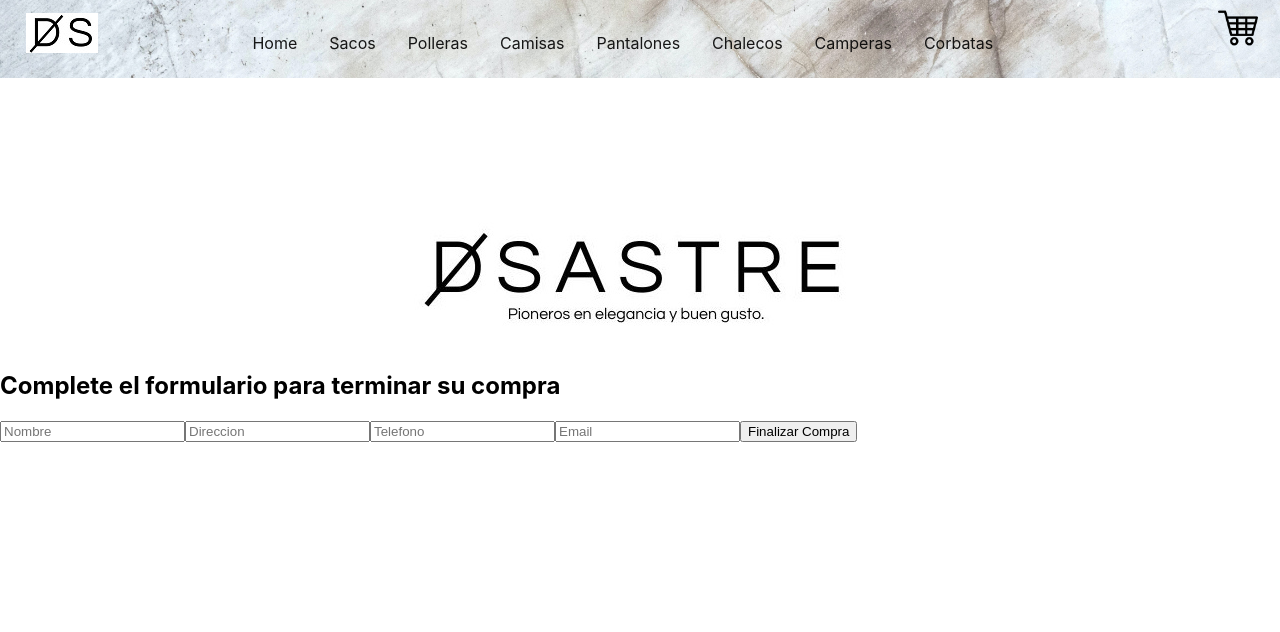
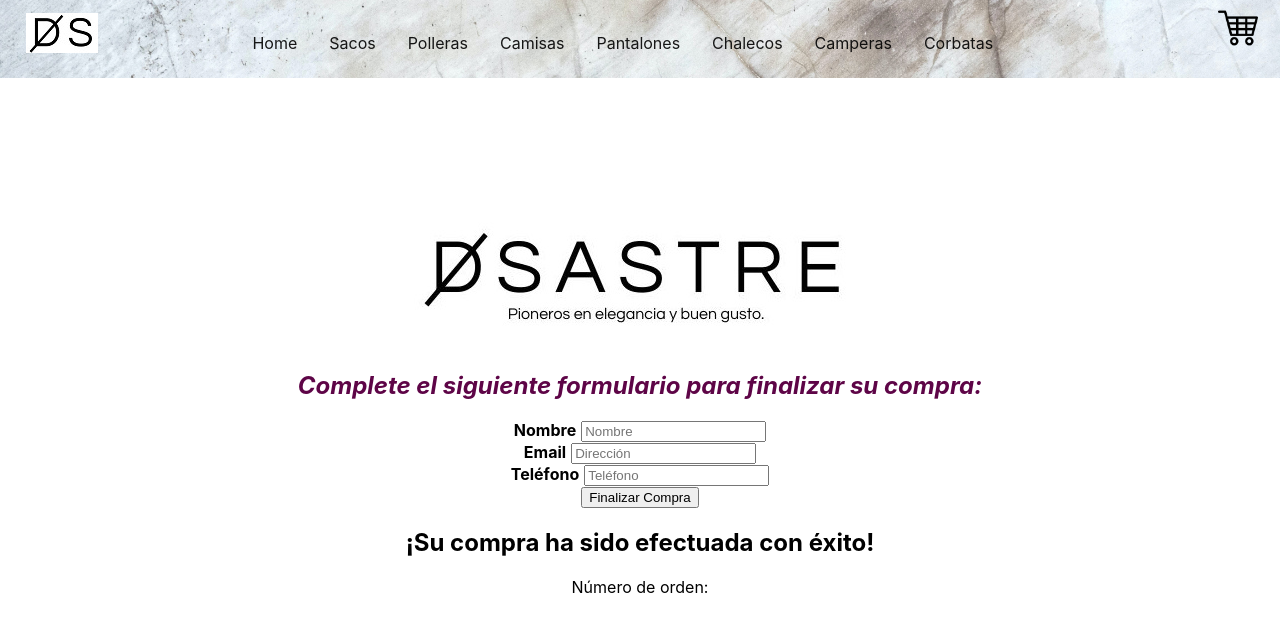
Before and after one commit to eugeperonace/projectReactDsastre, a React (Create React App) app: page /checkout in a window 1280 px wide. Shown: the top 632 px of the page. Built offline with nearby package versions, Linux system fonts and the light colour scheme.

Commit message:
Formulario

```diff
--- a/src/Components/Cart/Cart.js
+++ b/src/Components/Cart/Cart.js
@@ -19,12 +19,10 @@ const Cart = () => {
     return(
         <>
             {cart.map(product => <ItemCart key={product.id} product={product}/>)}
-            <p>
-                Total: {totalPrice()};
-            </p>
-            <div>
-                <Link to='/checkout' className="">Finalizar compra</Link>
-            </div>
+            <center>
+                <p>Total: {totalPrice()};</p>
+                <Link to='/checkout' className="checkOut">Finalizar compra</Link>
+            </center>
 
         </>
     )
--- a/src/Components/Checkout/checkout.js
+++ b/src/Components/Checkout/checkout.js
@@ -1,63 +1,63 @@
-import { addDoc, collection, serverTimestamp } from 'firebase/firestore'
-import React, { useState } from 'react'
-import { useNavigate } from 'react-router-dom'
+import React, {useState} from 'react'
+import { db } from '../../firebase/firebase'
+import { collection, addDoc, serverTimestamp} from 'firebase/firestore'
 import { useCartContext } from '../../Context/CartContext';
-import { db } from '../../firebase/firebase'
+import "./styles.css";
 
 const Checkout = () => {
-    const [comprador, setComprador] = useState({})
+    const [buyer, setBuyer] = useState({})
     const [ordenId, setOrdenId] = useState('')
-    const { products, calcularTotal, clear } = useCartContext()
-    const navegar = useNavigate()
+    const { cart, totalPrice, ClearCart } = useCartContext()
 
-    const datosComprador = (e) => {
-        setComprador({
-            ...comprador,
+    const buyerData = (e) => {
+        setBuyer({
+            ...buyer,
             [e.target.name]: e.target.value
-
         })
-
     }
 
     const finalizarCompra = (e) => {
-        e.preventDefault()
-
         const ordersCollection = collection(db, "orders")
         addDoc(ordersCollection, {
-            comprador,
-            items: products.map(prod => ({ nombre: prod.name, precio: prod.price, id: prod.id })),
-            total: calcularTotal(),
+            buyer,
+            items: cart.map(prod => ({ nombre: prod.name, precio: prod.price, id: prod.id})),
+            total: totalPrice(),
             fecha: serverTimestamp(),
 
         })
             .then((res) => {
                 setOrdenId(res.id)
-                clear()
+                ClearCart()
             })
             .catch((error) => console.log(error))
 
     }
+
     return (
-        <div>
-            {!ordenId
-                ? <> <h2 className='h2Checkout'>Complete el formulario para terminar su compra</h2>
-                    <form className="divCheckout" onSubmit={finalizarCompra}>
-                        <input className='inputCheckout' type="text" placeholder="Nombre" name="nombre" onChange={datosComprador} required/>
-                        <input className='inputCheckout' type="text" placeholder="Direccion" name='direccion' onChange={datosComprador} required/>
-                        <input className='inputCheckout' type="text" placeholder="Telefono" name='telefono' onChange={datosComprador} required />
-                        <input className='inputCheckout' type="email" placeholder="Email" name='email' onChange={datosComprador} required/>
-                        <button type='submit' className="buttonCarrito" >Finalizar Compra </button>
-                    </form>
-                </>
+        <center>
+            <h2 className='title'>Complete el siguiente formulario para finalizar su compra:</h2>
+                <form>
+                  <div>
+                    <label className="titleForm" >Nombre</label>
+                    <input type="text" placeholder="Nombre" name="nombre" onChange={buyerData} required/>
+                  </div>
+                  <div >
+                    <label className="titleForm" >Email</label>
+                    <input type="email" placeholder="Dirección" name="email" onChange={buyerData} required/>
+                  </div>
+                  <div >
+                    <label className="titleForm">Teléfono</label>
+                    <input type="text" placeholder="Teléfono" name="telefono" onChange={buyerData} required/>
+                  </div>
+                </form>
 
-                : <div className='divCheckout1'>
-                    <h2>Muchas gracias por su compra</h2>
-                    <p>Su orden es: {ordenId}</p>
-                    <button className="buttonCarrito" onClick={() => navegar('/')}>Volver</button>
+                <button onClick={finalizarCompra}>Finalizar Compra</button>
+
+                  <div>
+                    <h2>¡Su compra ha sido efectuada con éxito!</h2>
+                    <p>Número de orden: {ordenId}</p>
                 </div>
-            }
-        </div>
-
+        </center>
     )
 }
 
--- /dev/null
+++ b/src/Components/Checkout/styles.css
@@ -0,0 +1,9 @@
+.titleForm{
+    font-weight: bold;
+    padding-right: 5px;
+}
+
+.title{
+    font-style: italic;
+    color: rgb(94, 5, 71);
+}
--- a/src/Components/ItemDetail/ItemDetail.js
+++ b/src/Components/ItemDetail/ItemDetail.js
@@ -22,7 +22,7 @@ const ItemDetail = ({product}) =>{
                 <img src={img} alt={name} className="card-img-top" />
                 <div className="card-body">
                     <p className="card-title">{name}</p>
-                    <p className="card-price">{price}</p>
+                    <p className="card-price">$ {price}</p>
                     <p>{description}</p>
                     <div className="display">
                     {
```
